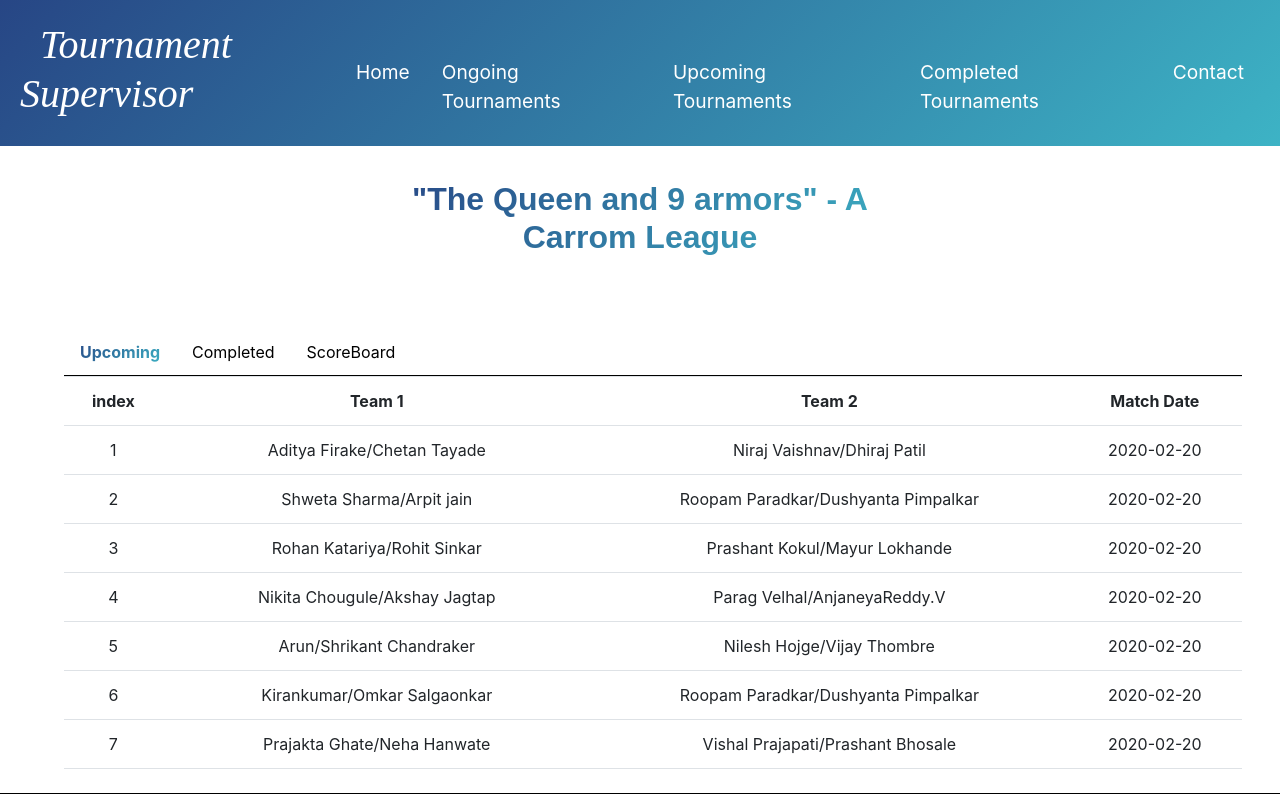
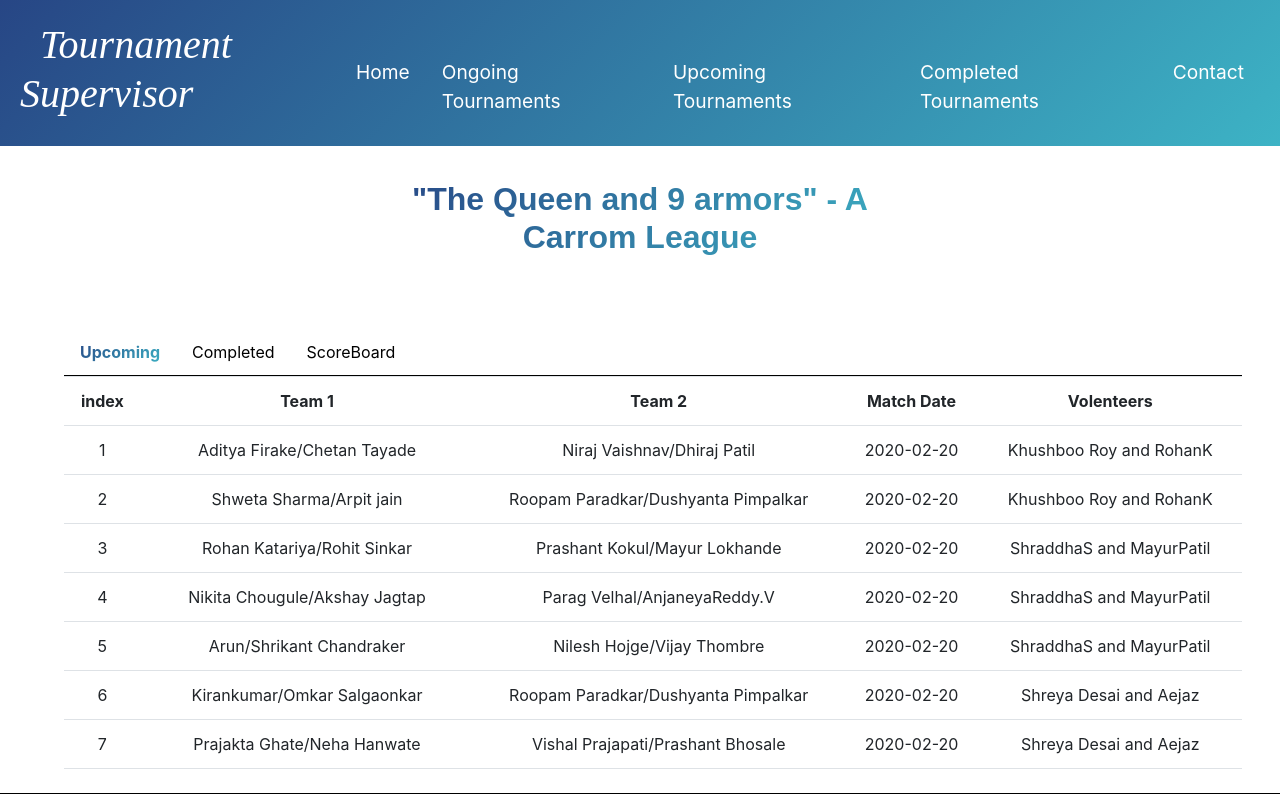
Before and after one commit to rk-personal/tournament-supervisor, a React (Create React App) app: page /viewDetails/1 in a window 1280 px wide. Shown: the top 800 px of the page. Built offline with nearby package versions, Linux system fonts and the light colour scheme.

Commit message:
Updated Code

```diff
--- a/src/common/constants.js
+++ b/src/common/constants.js
@@ -16,69 +16,69 @@ export const tournamentsDatails = {
 }
 
 export const matcheData = [
-    [3,"Swapnil Ingawale/Mahesh Athare ","Anuradha Khare/Mitisha Dabhade","2020-02-19",10,1,1  ],
-    [4,"Aalok Kapoor/Abhijith Sivarajan ","Shivani Ghatge/Richa Kumari","2020-02-19",6,1,1  ],
-    [5,"Shriraj Joshi/Saket Chaudhari ","Sameer Joshi/Sagar Khurd","2020-02-19",2,1,2  ],
-    [6,"Maaz Shaikh/Vishal Mundada ","Prajakta Ghate/Neha Hanwate","2020-02-19",8,1,1  ],
-    [7,"Aniket Mugal/Durgesh Gawhade ","Onkar Kurvinkup/Abhay Gomarkar ","2020-02-19",8,1,1  ],
-    [8,"Sangita/Ayushi ","Prashant Kokul/Mayur Lokhande","2020-02-19",11,2,2  ],
-    [9,"Sandeep Kadam/Saurabh Phatale ","Arun/Shrikant Chandraker","2020-02-19",6,1,1  ],
-    [10,"Sameer Joshi/Sagar Khurd ","Ameya Joshi/Shrikant Jagtap","2020-02-19",6,1,1  ],
-    [11,"Chandan Chavhan/Avinash Patil ","Kirankumar/Omkar Salgaonkar","2020-02-19",1,2,1  ],
-    [12,"Sindhu Papineni/Sneha Papineni"," Yuvraj Adavale/Mayur Sinkar","2020-02-19",7,1,1  ],
-    [1,"Pooja Mahamuni/Amrut Fulsaundar ","Yuvraj Adavale/Mayur Sinkar","2020-02-19",9,1,1  ],
-    [12,"Aditya Firake/Chetan Tayade ","Satej Kalyani/Jagdish Suryavanshi","2020-02-19",7,2,2  ],
-    [1,"Aditya Firake/Chetan Tayade ","Niraj Vaishnav/Dhiraj Patil","2020-02-20",10,1,1  ],
-    [2,"Shweta Sharma/Arpit jain ","Roopam Paradkar/Dushyanta Pimpalkar","2020-02-20",6,2,2  ],
-    [3,"Rohan Katariya/Rohit Sinkar ","Prashant Kokul/Mayur Lokhande","2020-02-20",9,1,1  ],
-    [4,"Nikita Chougule/Akshay Jagtap ","Parag Velhal/AnjaneyaReddy.V","2020-02-20",14,2,2  ],
-    [5,"Arun/Shrikant Chandraker","Nilesh Hojge/Vijay Thombre","2020-02-20",6,1,1  ],
-    [7,"Kirankumar/Omkar Salgaonkar ","Roopam Paradkar/Dushyanta Pimpalkar","2020-02-20",7,1,1  ],
-    [8,"Prajakta Ghate/Neha Hanwate","Vishal Prajapati/Prashant Bhosale","2020-02-20",7,2,2  ],
-    [9,"Onkar Kurvinkup/Abhay Gomarkar "," Aangi Shah/Suvisha KV","2020-02-20",4,1,2  ],
-    [10,"Anuradha Khare/Mitisha Dabhade "," Vivek Pathare/Parag Agte","2020-02-20",2,2,1  ],
-    [11,"Pooja Mehta/Prajakta Ghate ","Aangi Shah/Suvisha KV","2020-02-20",2,2,1  ],
-    [1,"Kirankumar/Omkar Salgaonkar ","Kartik /Jay Patel","2020-02-20",7,1,1  ],
-    [2,"Shriraj Joshi/Saket Chaudhari","Nilesh Hojge/Vijay Thombre ","2020-02-20",7,1,1  ],
-    [3,"Maaz Shaikh/Vishal Mundada","Parag Velhal/AnjaneyaReddy.V","2020-02-20",6,1,1  ],
-    [4,"Shreyas Patankar/Amol Dagdi ","Nilesh Hojge/Vijay Thombre","2020-02-20",6,1,1  ],
-    [5,"Sangita/Ayushi ","Nilesh Patil/Prathamesh Kulkarni","2020-02-20",7,1,1  ],
-    [6,"Sandeep Kadam/Saurabh Phatale ","Yuvraj Adavale/Mayur Sinkar","2020-02-20",9,1,1  ],
-    [7,"Ketaki Lohokare/Jayesh Badhan ","Nikita Chougule/Akshay Jagtap","2020-02-20",6,1,1  ],
-    [9,"Akshay Hatkar/Shruti Tikhe ","Swapnil Ingawale/Mahesh Athare","2020-02-20",1,2,1  ],
-    [11,"Maaz Shaikh/Vishal Mundada ","Rushikesh Savarkar/Tanmay Patkar","2020-02-20",6,2,2  ],
-    [12,"Aalok Kapoor/Abhijith Sivarajan ","Nilesh Patil/Prathamesh Kulkarni","2020-02-20",13,1,1  ],
-    [11,"Shriraj Joshi/Saket Chaudhari ","Shivani Ghatge/Richa Kumari","2020-02-20",2,2,1  ],
-    [6,"Aniket Mugal/Durgesh Gawhade","Onkar Kurvinkup/Abhay Gomarkar","2020-02-21",null,null,null  ],
-    [8,"Mayur Gosavi/Triveni Ambre ","Sanket/Dhanjay Jadhav","2020-02-21",null,null,null  ],
-    [10,"Sameer Joshi/Sagar Khurd ","Sanket/Dhanjay Jadhav","2020-02-21",null,null,null  ],
-    [1,"Niraj Vaishnav/Dhiraj Patil ","Swapnil Ingawale/Mahesh Athare","2020-02-24",null,null,null  ],
-    [2,"Nikita Chougule/Akshay Jagtap ","Roopam Paradkar/Dushyanta Pimpalkar","2020-02-24",null,null,null  ],
-    [3,"Arun/Shrikant Chandraker ","Sindhu Papineni/Sneha Papineni","2020-02-24",null,null,null  ],
-    [4,"Prashant Kokul/Mayur Lokhande ","Aniket Mugal/Durgesh Gawhade","2020-02-24",null,null,null  ],
-    [5,"Pooja Mahamuni/Amrut Fulsaundar ","Swathika.S/Sneha Sirsi","2020-02-24",null,null,null  ],
-    [6,"Prajakta Ghate/Neha Hanwate","Vishal Pawar/Akshay Gaikwad","2020-02-24",null,null,null  ],
-    [7,"Mayur Gosavi/Triveni Ambre ","Rohan Katariya/Rohit Sinkar","2020-02-24",null,null,null  ],
-    [8,"Pooja Mehta/Prajakta Ghate ","Shweta Sharma/Arpit jain","2020-02-24",null,null,null  ],
-    [9,"Sagar Bolishetty/deepak Jagdale ","Kartik /Jay Patel","2020-02-24",null,null,null  ],
-    [10,"Aalok Kapoor/Abhijith Sivarajan ","Satej Kalyani/Jagdish Suryavanshi","2020-02-24",null,null,null  ],
-    [12,"Sagar Bolishetty/deepak Jagdale","Rushikesh Savarkar/Tanmay Patkar","2020-02-24",null,null,null  ],
-    [1,"Shreyas Patankar/Amol Dagdi","Sindhu Papineni/Sneha Papineni","2020-02-25",null,null,null  ],
-    [2,"Sangita/Ayushi ","Chandan Chavhan/Avinash Patil ","2020-02-25",null,null,null  ],
-    [3,"Sandeep Kadam/Saurabh Phatale ","Swathika.S/Sneha Sirsi","2020-02-25",null,null,null  ],
-    [4,"Ketaki Lohokare/Jayesh Badhan","Vishal Pawar/Akshay Gaikwad","2020-02-25",null,null,null  ],
-    [5,"Mayur Gosavi/Triveni Ambre ","Ameya Joshi/Shrikant Jagtap","2020-02-25",null,null,null  ],
-    [6,"Chandan Chavhan/Avinash Patil ","Shweta Sharma/Arpit jain","2020-02-25",null,null,null  ],
-    [7,"Rohan Katariya/Rohit Sinkar","Anuradha Khare/Mitisha Dabhade","2020-02-25",null,null,null  ],
-    [8,"Ameya Joshi/Shrikant Jagtap"," Niraj Vaishnav/Dhiraj Patil","2020-02-25",null,null,null  ],
-    [9,"Vishal Pawar/Akshay Gaikwad "," Pooja Mehta/Prajakta Ghate","2020-02-25",null,null,null  ],
-    [10,"Swathika.S/Sneha Sirsi ","Nilesh Patil/Prathamesh Kulkarni","2020-02-25",null,null,null  ],
-    [11,"Shreyas Patankar/Amol Dagdi "," Pooja Mahamuni/Amrut Fulsaundar","2020-02-25",null,null,null  ],
-    [12,"Ketaki Lohokare/Jayesh Badhan ","Vishal Prajapati/Prashant Bhosale","2020-02-25",null,null,null  ],
-    [1,"Rushikesh Savarkar/Tanmay Patkar ","Vishal Prajapati/Prashant Bhosale","2020-02-26",null,null,null  ],
-    [2,"Shivani Ghatge/Richa Kumari ","Sanket/Dhanjay Jadhav","2020-02-26",null,null,null  ],
-    [3,"Satej Kalyani/Jagdish Suryavanshi ","Vivek Pathare/Parag Agte","2020-02-26",null,null,null  ],
-    [4,"Kartik /Jay Patel","Aangi Shah/Suvisha KV","2020-02-26",null,null,null  ],
-    [5,"Sagar Bolishetty/deepak Jagdale ","Parag Velhal/AnjaneyaReddy.V","2020-02-26",null,null,null  ],
-    [6,"Akshay Hatkar/Shruti Tikhe ","Aditya Firake/Chetan Tayade","2020-02-26",null,null,null  ]
+    [3,"Swapnil Ingawale/Mahesh Athare ","Anuradha Khare/Mitisha Dabhade","2020-02-19",10,1,1,"Khushboo Roy and RohanK"  ],
+    [4,"Aalok Kapoor/Abhijith Sivarajan ","Shivani Ghatge/Richa Kumari","2020-02-19",6,1,1,"Khushboo Roy and RohanK"  ],
+    [5,"Shriraj Joshi/Saket Chaudhari ","Sameer Joshi/Sagar Khurd","2020-02-19",2,1,2,"ShraddhaS and MayurPatil"  ],
+    [6,"Maaz Shaikh/Vishal Mundada ","Prajakta Ghate/Neha Hanwate","2020-02-19",8,1,1,"ShraddhaS and MayurPatil"  ],
+    [7,"Aniket Mugal/Durgesh Gawhade ","Onkar Kurvinkup/Abhay Gomarkar ","2020-02-19",8,1,1,"ShraddhaS and MayurPatil"  ],
+    [8,"Sangita/Ayushi ","Prashant Kokul/Mayur Lokhande","2020-02-19",11,2,2,"Shreya Desai and Aejaz"  ],
+    [9,"Sandeep Kadam/Saurabh Phatale ","Arun/Shrikant Chandraker","2020-02-19",6,1,1,"Shreya Desai and Aejaz"  ],
+    [10,"Sameer Joshi/Sagar Khurd ","Ameya Joshi/Shrikant Jagtap","2020-02-19",6,1,1,"Shreya Desai and Aejaz"  ],
+    [11,"Chandan Chavhan/Avinash Patil ","Kirankumar/Omkar Salgaonkar","2020-02-19",1,2,1,"Varada Phatak and PrachiS"  ],
+    [12,"Sindhu Papineni/Sneha Papineni"," Yuvraj Adavale/Mayur Sinkar","2020-02-19",7,1,1,"Varada Phatak and PrachiS"  ],
+    [1,"Pooja Mahamuni/Amrut Fulsaundar ","Yuvraj Adavale/Mayur Sinkar","2020-02-19",9,1,1,"Varada Phatak and PrachiS"  ],
+    [12,"Aditya Firake/Chetan Tayade ","Satej Kalyani/Jagdish Suryavanshi","2020-02-19",7,2,2,"Khushboo Roy and RohanK"  ],
+    [1,"Aditya Firake/Chetan Tayade ","Niraj Vaishnav/Dhiraj Patil","2020-02-20",10,1,1,"Khushboo Roy and RohanK"  ],
+    [2,"Shweta Sharma/Arpit jain ","Roopam Paradkar/Dushyanta Pimpalkar","2020-02-20",6,2,2,"Khushboo Roy and RohanK"  ],
+    [3,"Rohan Katariya/Rohit Sinkar ","Prashant Kokul/Mayur Lokhande","2020-02-20",9,1,1,"ShraddhaS and MayurPatil"  ],
+    [4,"Nikita Chougule/Akshay Jagtap ","Parag Velhal/AnjaneyaReddy.V","2020-02-20",14,2,2,"ShraddhaS and MayurPatil"  ],
+    [5,"Arun/Shrikant Chandraker","Nilesh Hojge/Vijay Thombre","2020-02-20",6,1,1,"ShraddhaS and MayurPatil"  ],
+    [7,"Kirankumar/Omkar Salgaonkar ","Roopam Paradkar/Dushyanta Pimpalkar","2020-02-20",7,1,1,"Shreya Desai and Aejaz"  ],
+    [8,"Prajakta Ghate/Neha Hanwate","Vishal Prajapati/Prashant Bhosale","2020-02-20",7,2,2,"Shreya Desai and Aejaz"  ],
+    [9,"Onkar Kurvinkup/Abhay Gomarkar "," Aangi Shah/Suvisha KV","2020-02-20",4,1,2,"Shreya Desai and Aejaz"  ],
+    [10,"Anuradha Khare/Mitisha Dabhade "," Vivek Pathare/Parag Agte","2020-02-20",2,2,1,"Varada Phatak and PrachiS"  ],
+    [11,"Pooja Mehta/Prajakta Ghate ","Aangi Shah/Suvisha KV","2020-02-20",2,2,1,"Varada Phatak and PrachiS"  ],
+    [1,"Kirankumar/Omkar Salgaonkar ","Kartik /Jay Patel","2020-02-20",7,1,1,"Varada Phatak and PrachiS"  ],
+    [2,"Shriraj Joshi/Saket Chaudhari","Nilesh Hojge/Vijay Thombre ","2020-02-20",7,1,1,"Khushboo Roy and RohanK"  ],
+    [3,"Maaz Shaikh/Vishal Mundada","Parag Velhal/AnjaneyaReddy.V","2020-02-20",6,1,1,"Khushboo Roy and RohanK"  ],
+    [4,"Shreyas Patankar/Amol Dagdi ","Nilesh Hojge/Vijay Thombre","2020-02-20",6,1,1,"Khushboo Roy and RohanK"  ],
+    [5,"Sangita/Ayushi ","Nilesh Patil/Prathamesh Kulkarni","2020-02-20",7,1,1,"ShraddhaS and MayurPatil"  ],
+    [6,"Sandeep Kadam/Saurabh Phatale ","Yuvraj Adavale/Mayur Sinkar","2020-02-20",9,1,1,"ShraddhaS and MayurPatil"  ],
+    [7,"Ketaki Lohokare/Jayesh Badhan ","Nikita Chougule/Akshay Jagtap","2020-02-20",6,1,1,"ShraddhaS and MayurPatil"  ],
+    [9,"Akshay Hatkar/Shruti Tikhe ","Swapnil Ingawale/Mahesh Athare","2020-02-20",1,2,1,"Shreya Desai and Aejaz"  ],
+    [11,"Maaz Shaikh/Vishal Mundada ","Rushikesh Savarkar/Tanmay Patkar","2020-02-20",6,2,2,"Shreya Desai and Aejaz"  ],
+    [12,"Aalok Kapoor/Abhijith Sivarajan ","Nilesh Patil/Prathamesh Kulkarni","2020-02-20",13,1,1,"Shreya Desai and Aejaz"  ],
+    [11,"Shriraj Joshi/Saket Chaudhari ","Shivani Ghatge/Richa Kumari","2020-02-20",2,2,1,"Varada Phatak and PrachiS"  ],
+    [6,"Aniket Mugal/Durgesh Gawhade","Onkar Kurvinkup/Abhay Gomarkar","2020-02-21",null,null,null,"Varada Phatak and PrachiS"  ],
+    [8,"Mayur Gosavi/Triveni Ambre ","Sanket/Dhanjay Jadhav","2020-02-21",null,null,null,"Varada Phatak and PrachiS"  ],
+    [10,"Sameer Joshi/Sagar Khurd ","Sanket/Dhanjay Jadhav","2020-02-21",null,null,null,"Khushboo Roy and RohanK"  ],
+    [1,"Niraj Vaishnav/Dhiraj Patil ","Swapnil Ingawale/Mahesh Athare","2020-02-24",null,null,null,"Khushboo Roy and RohanK"  ],
+    [2,"Nikita Chougule/Akshay Jagtap ","Roopam Paradkar/Dushyanta Pimpalkar","2020-02-24",null,null,null,"Khushboo Roy and RohanK"  ],
+    [3,"Arun/Shrikant Chandraker ","Sindhu Papineni/Sneha Papineni","2020-02-24",null,null,null,"ShraddhaS and MayurPatil"  ],
+    [4,"Prashant Kokul/Mayur Lokhande ","Aniket Mugal/Durgesh Gawhade","2020-02-24",null,null,null,"ShraddhaS and MayurPatil"  ],
+    [5,"Pooja Mahamuni/Amrut Fulsaundar ","Swathika.S/Sneha Sirsi","2020-02-24",null,null,null,"ShraddhaS and MayurPatil"  ],
+    [6,"Prajakta Ghate/Neha Hanwate","Vishal Pawar/Akshay Gaikwad","2020-02-24",null,null,null,"Shreya Desai and Aejaz"  ],
+    [7,"Mayur Gosavi/Triveni Ambre ","Rohan Katariya/Rohit Sinkar","2020-02-24",null,null,null,"Shreya Desai and Aejaz"  ],
+    [8,"Pooja Mehta/Prajakta Ghate ","Shweta Sharma/Arpit jain","2020-02-24",null,null,null,"Shreya Desai and Aejaz"  ],
+    [9,"Sagar Bolishetty/deepak Jagdale ","Kartik /Jay Patel","2020-02-24",null,null,null,"Varada Phatak and PrachiS"  ],
+    [10,"Aalok Kapoor/Abhijith Sivarajan ","Satej Kalyani/Jagdish Suryavanshi","2020-02-24",null,null,null,"Varada Phatak and PrachiS"  ],
+    [12,"Sagar Bolishetty/deepak Jagdale","Rushikesh Savarkar/Tanmay Patkar","2020-02-24",null,null,null,"Varada Phatak and PrachiS"  ],
+    [1,"Shreyas Patankar/Amol Dagdi","Sindhu Papineni/Sneha Papineni","2020-02-25",null,null,null,"Khushboo Roy and RohanK"  ],
+    [2,"Sangita/Ayushi ","Chandan Chavhan/Avinash Patil ","2020-02-25",null,null,null,"Khushboo Roy and RohanK"  ],
+    [3,"Sandeep Kadam/Saurabh Phatale ","Swathika.S/Sneha Sirsi","2020-02-25",null,null,null,"Khushboo Roy and RohanK"  ],
+    [4,"Ketaki Lohokare/Jayesh Badhan","Vishal Pawar/Akshay Gaikwad","2020-02-25",null,null,null,"ShraddhaS and MayurPatil"  ],
+    [5,"Mayur Gosavi/Triveni Ambre ","Ameya Joshi/Shrikant Jagtap","2020-02-25",null,null,null,"ShraddhaS and MayurPatil"  ],
+    [6,"Chandan Chavhan/Avinash Patil ","Shweta Sharma/Arpit jain","2020-02-25",null,null,null,"ShraddhaS and MayurPatil"  ],
+    [7,"Rohan Katariya/Rohit Sinkar","Anuradha Khare/Mitisha Dabhade","2020-02-25",null,null,null,"Shreya Desai and Aejaz"  ],
+    [8,"Ameya Joshi/Shrikant Jagtap"," Niraj Vaishnav/Dhiraj Patil","2020-02-25",null,null,null,"Shreya Desai and Aejaz"  ],
+    [9,"Vishal Pawar/Akshay Gaikwad "," Pooja Mehta/Prajakta Ghate","2020-02-25",null,null,null,"Shreya Desai and Aejaz"  ],
+    [10,"Swathika.S/Sneha Sirsi ","Nilesh Patil/Prathamesh Kulkarni","2020-02-25",null,null,null,"Varada Phatak and PrachiS"  ],
+    [11,"Shreyas Patankar/Amol Dagdi "," Pooja Mahamuni/Amrut Fulsaundar","2020-02-25",null,null,null,"Varada Phatak and PrachiS"  ],
+    [12,"Ketaki Lohokare/Jayesh Badhan ","Vishal Prajapati/Prashant Bhosale","2020-02-25",null,null,null,"Varada Phatak and PrachiS"  ],
+    [1,"Rushikesh Savarkar/Tanmay Patkar ","Vishal Prajapati/Prashant Bhosale","2020-02-26",null,null,null,"Khushboo Roy and RohanK"  ],
+    [2,"Shivani Ghatge/Richa Kumari ","Sanket/Dhanjay Jadhav","2020-02-26",null,null,null,"Khushboo Roy and RohanK"  ],
+    [3,"Satej Kalyani/Jagdish Suryavanshi ","Vivek Pathare/Parag Agte","2020-02-26",null,null,null,"ShraddhaS and MayurPatil"  ],
+    [4,"Kartik /Jay Patel","Aangi Shah/Suvisha KV","2020-02-26",null,null,null,"ShraddhaS and MayurPatil"  ],
+    [5,"Sagar Bolishetty/deepak Jagdale ","Parag Velhal/AnjaneyaReddy.V","2020-02-26",null,null,null,"Shreya Desai and Aejaz"  ],
+    [6,"Akshay Hatkar/Shruti Tikhe ","Aditya Firake/Chetan Tayade","2020-02-26",null,null,null,"Varada Phatak and PrachiS"  ]
   ];
--- a/src/content/InternalDetailBox.js
+++ b/src/content/InternalDetailBox.js
@@ -19,7 +19,7 @@ class InternalDetailBox extends Component {
         return this.state.matchSummary.map((match) => {
             let date = new Date(match[3]).toLocaleDateString();
             if(date > todayDate || (date === todayDate && isTimeBeforeEnd)) {
-                return <tr><td  style={{textAlign: "center"}}>{++i}</td><td  style={{textAlign: "center"}}>{match[1]}</td><td  style={{textAlign: "center"}}>{match[2]}</td><td  style={{textAlign: "center"}}>{match[3]}</td></tr>;
+                return <tr><td  style={{textAlign: "center"}}>{++i}</td><td  style={{textAlign: "center"}}>{match[1]}</td><td  style={{textAlign: "center"}}>{match[2]}</td><td  style={{textAlign: "center"}}>{match[3]}</td><td  style={{textAlign: "center"}}>{match[7]}</td></tr>;
             } else {
                 return null
             }
@@ -40,8 +40,7 @@ class InternalDetailBox extends Component {
     getScoreBoard() {
         let teamsData = {}, teams = [], i = 0;
         this.state.matchSummary.forEach((key) => {
-            if(key[5]) {
-                let team1 = key[1];
+            let team1 = key[1];
                 let team2 = key[2];
                 if(team1[team1.length-1] === " ") {
                     team1 = team1.substring(0, team1.length-1);
@@ -75,6 +74,7 @@ class InternalDetailBox extends Component {
                     };
                     teams.push(team2);
                 }
+            if(key[5]) {
                 teamsData[team1].noOfMatches += 1;
                 teamsData[team2].noOfMatches += 1;
                 if(key[5] && key[5] === 1) {
@@ -135,10 +135,10 @@ class InternalDetailBox extends Component {
             <div style={{overflowY: 'auto', height: '400px', width: '100%'}}>
             {this.state.data === 1 ? <table className="table">
                 <tr>
-                <th  style={{textAlign: "center"}}>index</th><th  style={{textAlign: "center"}}>Team 1</th><th  style={{textAlign: "center"}}>Team 2</th><th  style={{textAlign: "center"}}>Match Date</th>
+                <th  style={{textAlign: "center"}}>index</th><th  style={{textAlign: "center"}}>Team 1</th><th  style={{textAlign: "center"}}>Team 2</th><th  style={{textAlign: "center"}}>Match Date</th><th  style={{textAlign: "center"}}>Volenteers</th>
                 </tr>{this.getUpcomingMatches()}</table>: ''}
             {this.state.data === 2 ? <table className="table">
-                <tr><th  style={{textAlign: "center"}}>index</th><th  style={{textAlign: "center"}}>Team 1</th><th  style={{textAlign: "center"}}>Team 2</th><th  style={{textAlign: "center"}}>Match Date</th><th  style={{textAlign: "center"}}>Winning Team</th><th  style={{textAlign: "center"}}>Board Points</th><th  style={{textAlign: "center"}}>Queen Coverd By</th></tr>
+                <tr><th  style={{textAlign: "center"}}>index</th><th  style={{textAlign: "center"}}>Team 1</th><th  style={{textAlign: "center"}}>Team 2</th><th  style={{textAlign: "center"}}>Match Date</th><th  style={{textAlign: "center"}}>Winning Team</th><th  style={{textAlign: "center"}}>Board Points</th><th  style={{textAlign: "center"}}>Queen Covered By</th></tr>
                 {this.getComletedMatches()}</table>: ''}
             {this.state.data === 3 ? <table className="table">
                 <tr><th  style={{textAlign: "center"}}>index</th><th  style={{textAlign: "center"}}>Team Name</th><th  style={{textAlign: "center"}}>No Of Matches</th><th  style={{textAlign: "center"}}>Won</th><th  style={{textAlign: "center"}}>Lost</th><th  style={{textAlign: "center"}}>Total Board Points</th><th  style={{textAlign: "center"}}>No Of times Queen Covered</th></tr>
```
Also changed, not shown: img/Matches.csv.
